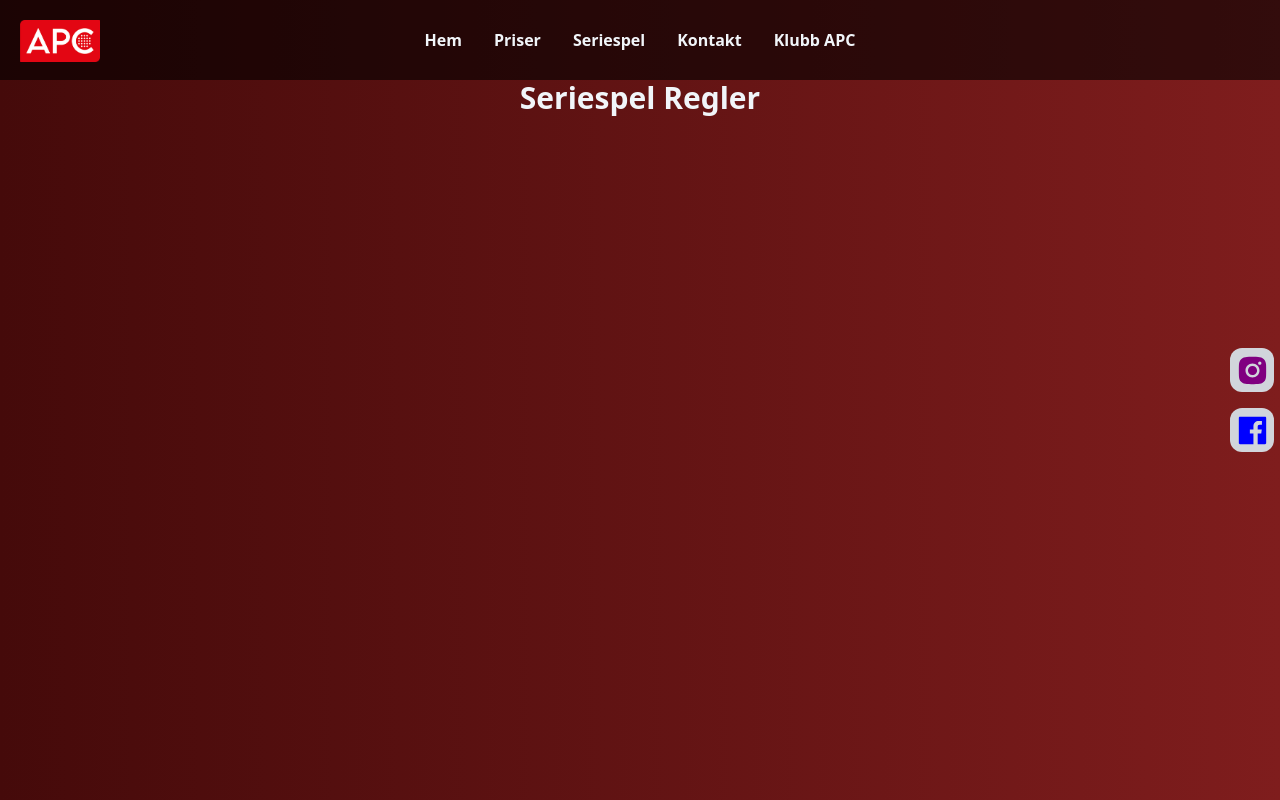
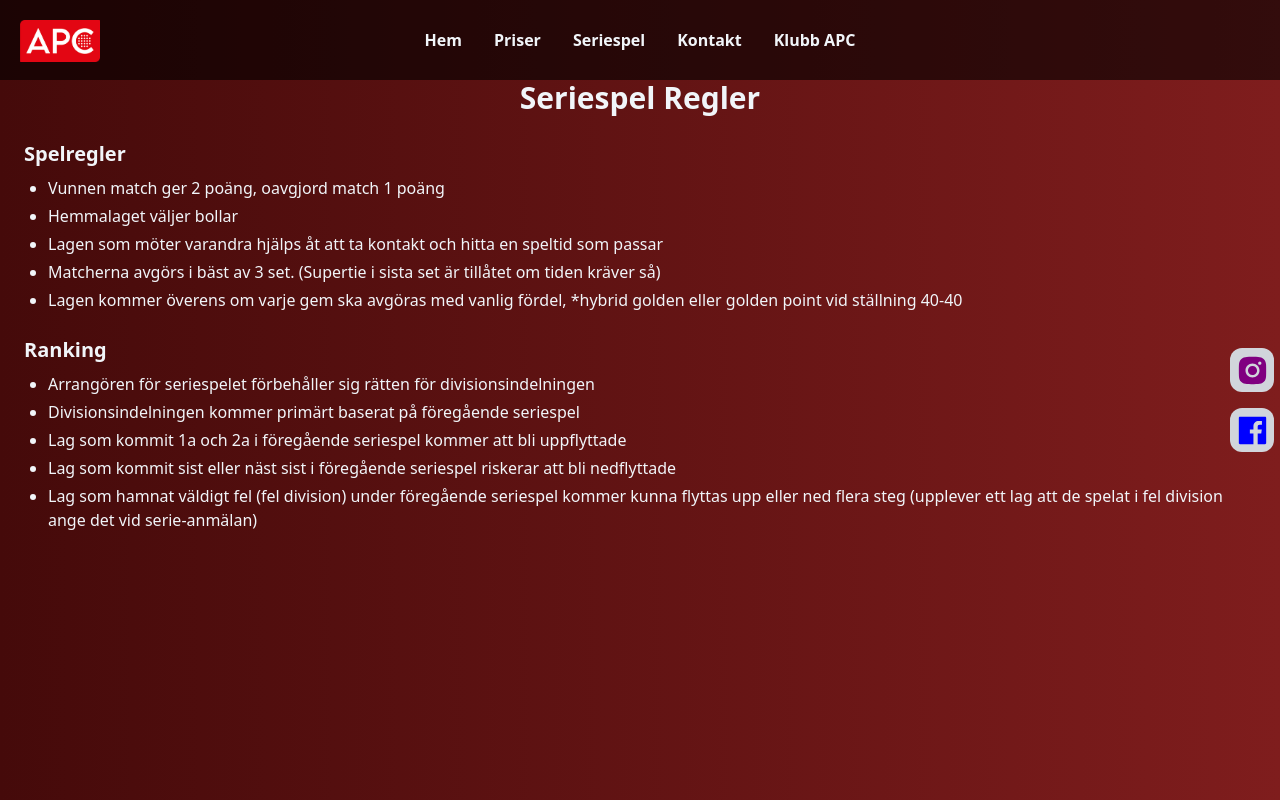
Before and after one commit to antonjanzon95/apc, a Next.js app: page /seriespel/regler in a window 1280 px wide. Shown: the top 800 px of the page. Built offline with nearby package versions, Linux system fonts and the light colour scheme; no server answers.

Commit message:
added content

```diff
--- a/pages/seriespel/index.tsx
+++ b/pages/seriespel/index.tsx
@@ -9,9 +9,9 @@ const Seriespel = () => {
         <h1 className="text-center font-extrabold text-3xl">Seriespel</h1>
 
         <article className="flex flex-col gap-2">
-          <h2 className="text-xl font-bold">När?</h2>
+          <h2 className="text-xl font-bold">När</h2>
           <p>
-            Seriespelet pågår under höst- och vårsäsongerna, och under sommaren
+            Seriespelet pågår under höst- och vårsäsongen, och under sommaren
             kör vi{" "}
             <Link href={`/sommarstegen`} className="font-bold">
               Sommarstegen.
@@ -20,7 +20,7 @@ const Seriespel = () => {
         </article>
 
         <article className="flex flex-col gap-2">
-          <h2 className="text-xl font-bold">Kostnad?</h2>
+          <h2 className="text-xl font-bold">Kostnad</h2>
           <p>
             Som{" "}
             <Link href={`/medlemskap`} className="font-bold">
@@ -37,11 +37,21 @@ const Seriespel = () => {
           </Link>
         </article>
 
-        <ul className="flex gap-4 justify-center items-center">
-          <li className="btn bg-gradient-to-r from-slate-800 to-slate-700 border-none shadow-xl">
+        <article className="flex flex-col gap-2">
+          <h2 className="text-xl font-bold">Plats</h2>
+          <p>
+            <span className="font-semibold">Avesta Padelcenter</span> <br />
+            Matcherna ska spelas på APC:s inne eller utomhusbanor för att
+            godkännas i seriespelet. Deltagare i seriespelet kommer att kunna
+            boka tider upp till 3 veckor i förväg (normalt är 2 veckor).
+          </p>
+        </article>
+
+        <ul className="flex gap-4 justify-around items-center">
+          <li className="btn bg-gradient-to-r from-red-800 to-red-700 border-none shadow-xl">
             <Link href={`/seriespel/registrering`}>Registrering</Link>
           </li>
-          <li className="btn bg-gradient-to-r from-slate-700 to-slate-800 border-none shadow-xl">
+          <li className="btn bg-gradient-to-r from-red-700 to-red-800 border-none shadow-xl">
             <Link href={`/seriespel/regler`}>Regler</Link>
           </li>
         </ul>
--- a/pages/seriespel/registrering/index.tsx
+++ b/pages/seriespel/registrering/index.tsx
@@ -8,6 +8,43 @@ const Registrering = () => {
         <h1 className="text-center font-extrabold text-3xl">
           Seriespel Registrering
         </h1>
+
+        <article className="flex flex-col items-center gap-2">
+          <p>
+            Skicka din anmälan till{" "}
+            <a
+              href="mailto:seriespel@avestapadelcenter.se"
+              className="font-bold"
+            >
+              seriespel@avestapadelcenter.se
+            </a>{" "}
+            och bifoga nedan info:{" "}
+          </p>
+          <ul className="list-disc ml-6 flex flex-col gap-1">
+            <li>
+              Ange vilket seriespel ni vill spela (herrserie, damserie,
+              mixserie)
+            </li>
+            <li>
+              För- och efternamn på båda spelarna - Personnummer på båda
+              spelarna
+            </li>
+            <li>
+              Telefon och email till båda spelarna - Ange önskad
+              spelnivå/division
+            </li>
+            <li>
+              Swisha 200 SEK per person till 123 44 008 18 och märk: Seriespel
+            </li>
+          </ul>
+
+          <a
+            href="mailto:seriespel@avestapadelcenter.se"
+            className="btn bg-gradient-to-b from-red-700 to-red-800 border-none shadow-xl mt-2"
+          >
+            Registrering
+          </a>
+        </article>
       </section>
     </Layout>
   );
--- a/pages/seriespel/regler/index.tsx
+++ b/pages/seriespel/regler/index.tsx
@@ -8,6 +8,53 @@ const Regler = () => {
         <h1 className="text-center font-extrabold text-3xl">
           Seriespel Regler
         </h1>
+
+        <article className="flex flex-col gap-2">
+          <h2 className="text-xl font-bold">Spelregler</h2>
+          <ul className="list-disc ml-6 flex flex-col gap-1">
+            <li>Vunnen match ger 2 poäng, oavgjord match 1 poäng</li>
+            <li>Hemmalaget väljer bollar</li>
+            <li>
+              Lagen som möter varandra hjälps åt att ta kontakt och hitta en
+              speltid som passar
+            </li>
+            <li>
+              Matcherna avgörs i bäst av 3 set. (Supertie i sista set är
+              tillåtet om tiden kräver så)
+            </li>
+            <li>
+              Lagen kommer överens om varje gem ska avgöras med vanlig fördel,
+              *hybrid golden eller golden point vid ställning 40-40
+            </li>
+          </ul>
+        </article>
+
+        <article className="flex flex-col gap-2">
+          <h2 className="text-xl font-bold">Ranking</h2>
+          <ul className="list-disc ml-6 flex flex-col gap-1">
+            <li>
+              Arrangören för seriespelet förbehåller sig rätten för
+              divisionsindelningen
+            </li>
+            <li>
+              Divisionsindelningen kommer primärt baserat på föregående
+              seriespel
+            </li>
+            <li>
+              Lag som kommit 1a och 2a i föregående seriespel kommer att bli
+              uppflyttade
+            </li>
+            <li>
+              Lag som kommit sist eller näst sist i föregående seriespel
+              riskerar att bli nedflyttade
+            </li>
+            <li>
+              Lag som hamnat väldigt fel (fel division) under föregående
+              seriespel kommer kunna flyttas upp eller ned flera steg (upplever
+              ett lag att de spelat i fel division ange det vid serie-anmälan)
+            </li>
+          </ul>
+        </article>
       </section>
     </Layout>
   );
```
